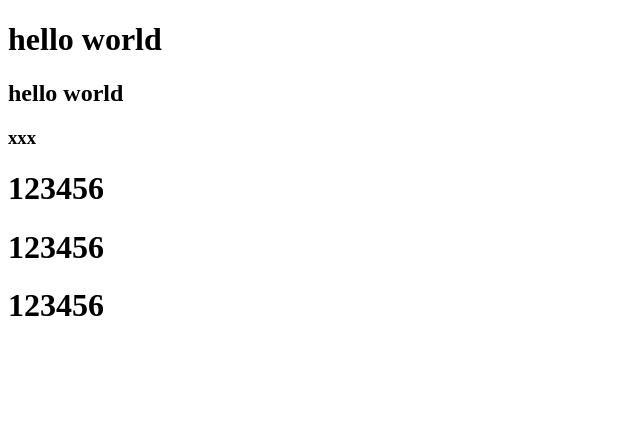
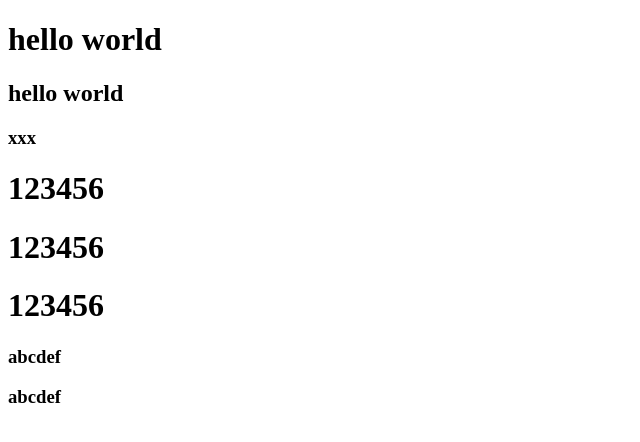
Before and after one commit to FussySwt/testDemo, a plain HTML site: page index.html in a window 1280 px wide. Shown: the whole page, without its empty margins (0-640 px from the left). Drawn offline with Linux system fonts and the light colour scheme.

Commit message:
这是第七次提交

```diff
--- a/index.html
+++ b/index.html
@@ -12,5 +12,8 @@
     <h1>123456</h1>
     <h1>123456</h1>
     <h1>123456</h1>
+
+    <h3>abcdef</h3>
+    <h3>abcdef</h3>
 </body>
 </html>
```
Also changed, not shown: 2 other files.
